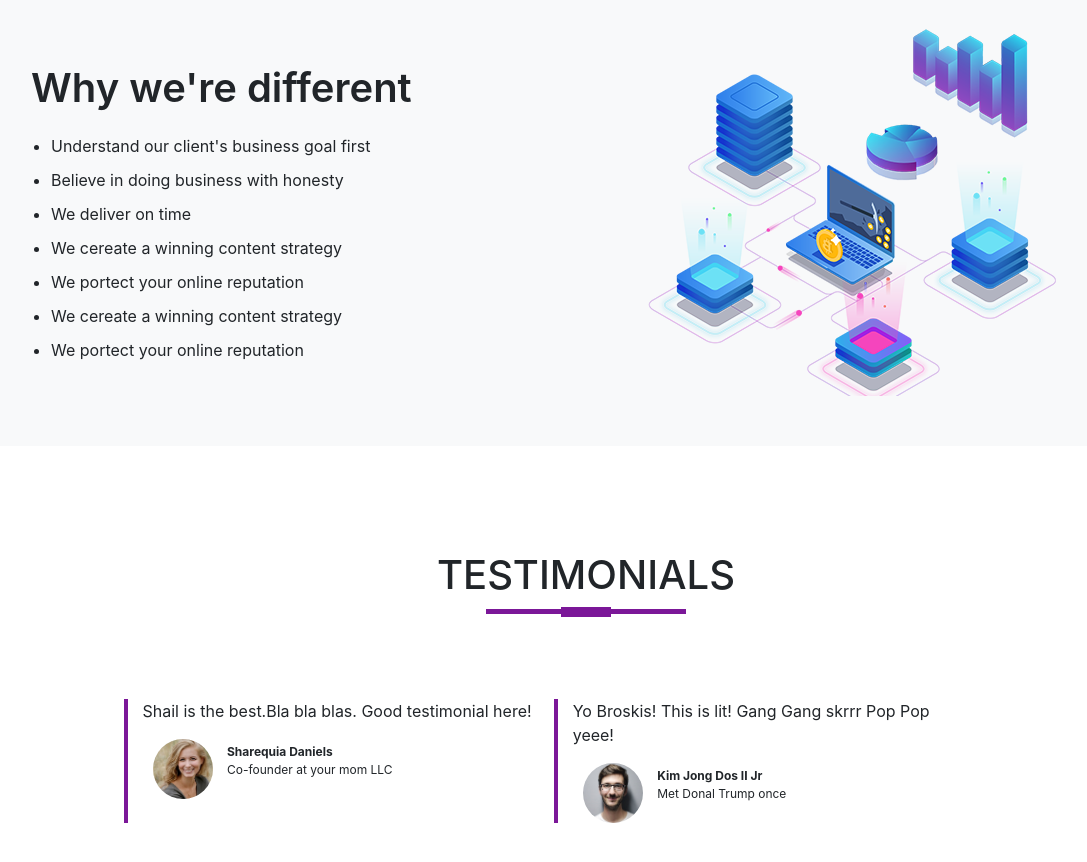
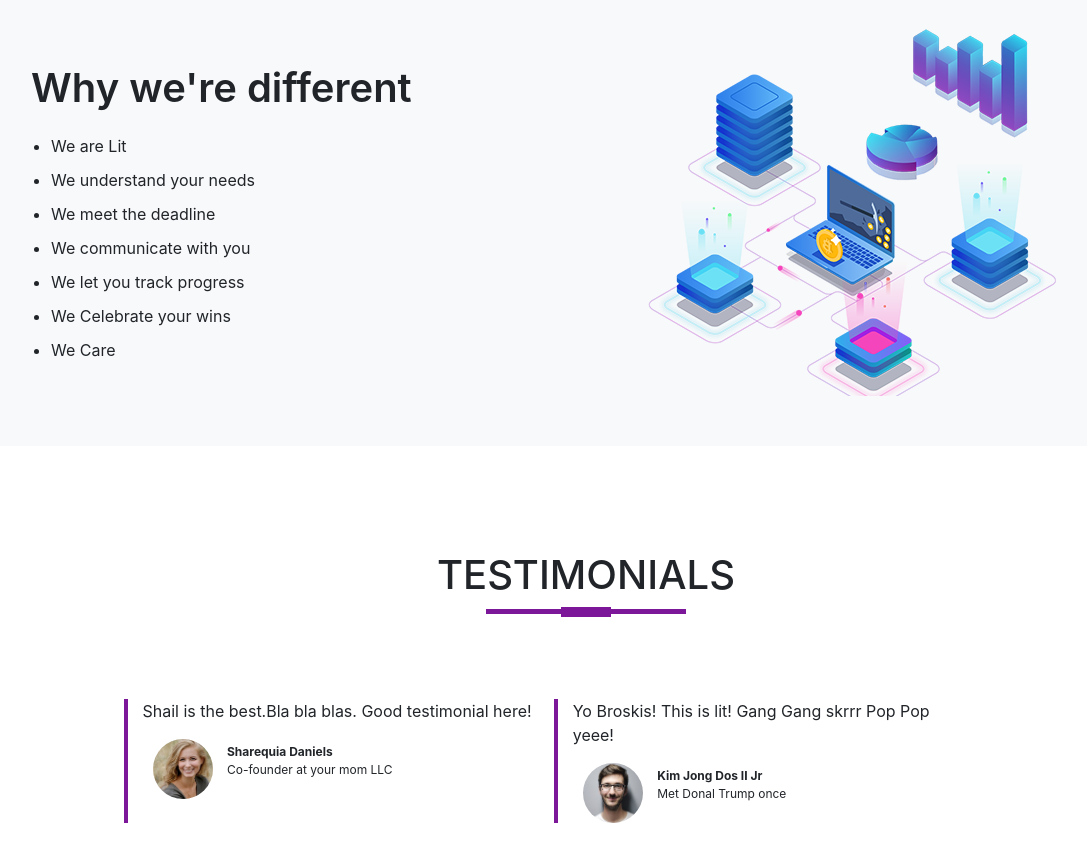
Before and after one commit to pokharelshail/pokharelshail.github.io, a plain HTML site: page index.html in a window 1280 px wide. Shown: the part 1480-2342 px from the top of the page, without its empty margins (54-1141 px from the left). Drawn offline with nearby package versions, Linux system fonts and the light colour scheme.

Commit message:
List modified

```diff
--- a/index.html
+++ b/index.html
@@ -94,13 +94,13 @@ Bla Bla Bla Bla Bla Bla Bla Bla Bla Bla.</p>
 <div class="col-md-6 about-us">
 <p class="about-title">Why we're different</p>
     <ul>
-    <li>Understand our client's business goal first</li>
-    <li>Believe in doing business with honesty</li>
-    <li>We deliver on time</li>
-    <li>We cereate a winning content strategy</li>
-    <li>We portect your online reputation</li>
-    <li>We cereate a winning content strategy</li>
-    <li>We portect your online reputation</li>
+    <li>We are Lit</li>
+    <li>We understand your needs</li>
+    <li>We meet the deadline</li>
+    <li>We communicate with you</li>
+    <li>We let you track progress</li>
+    <li>We Celebrate your wins </li>
+    <li>We Care</li>
     </ul>
 </div>
 <div class="col-md-6">
```
